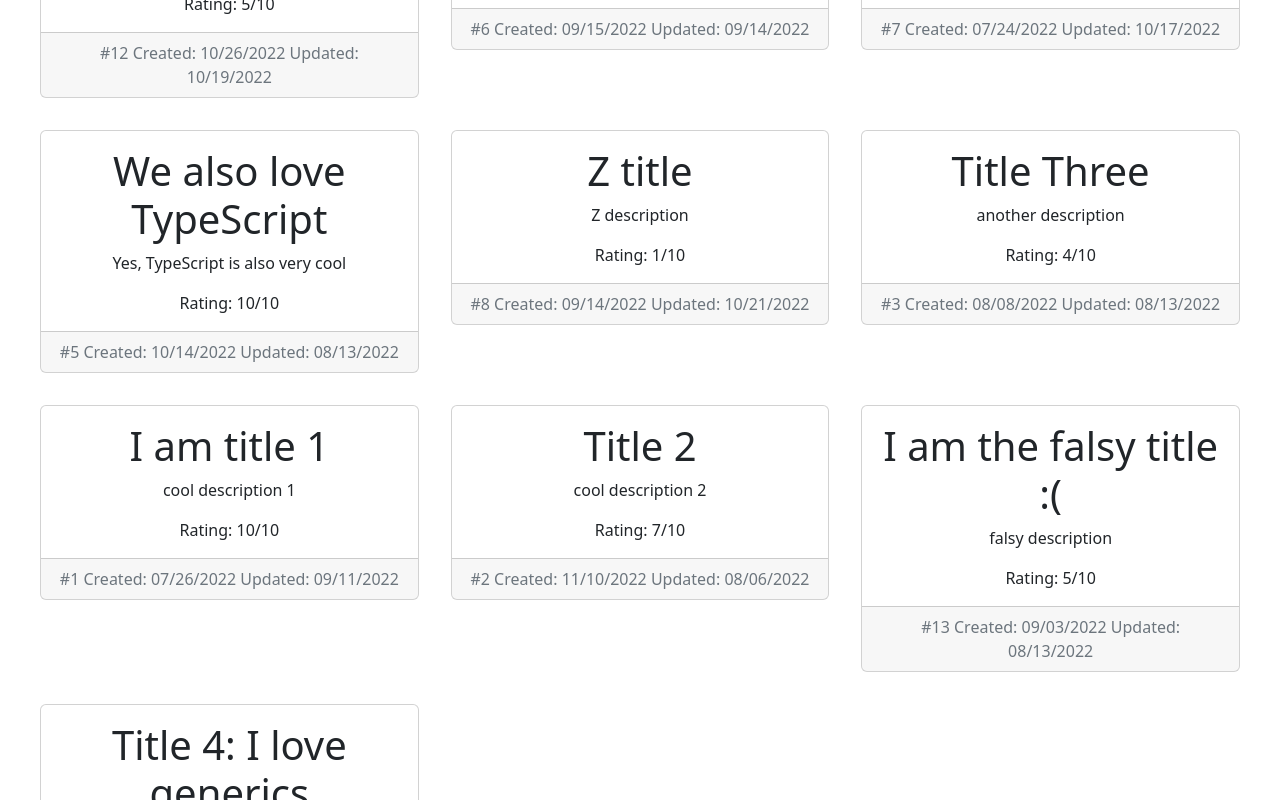
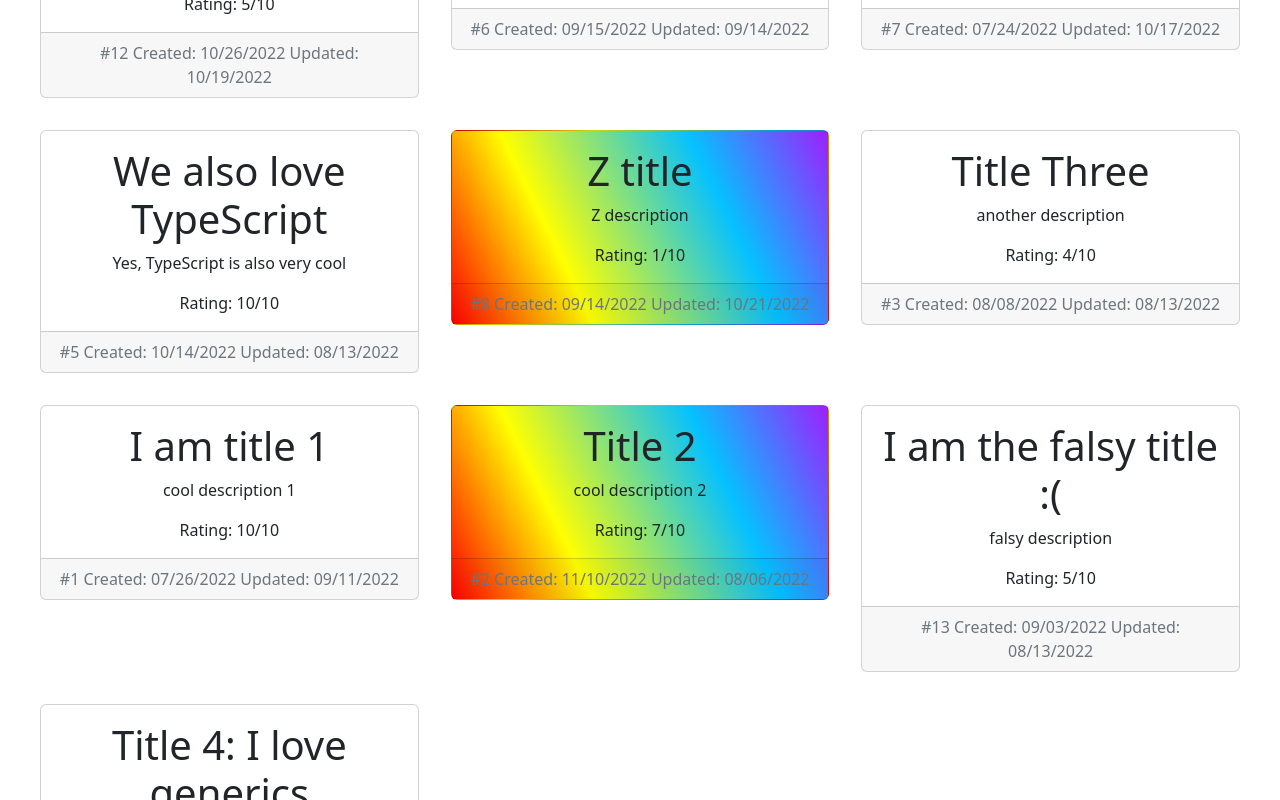
Before and after one commit to anjola-adeuyi/react-typescript-search-sorting-and-filtering, a React (Create React App) app: page / in a window 1280 px wide. Shown: the part 714-1514 px from the top of the page. Built offline with nearby package versions, Linux system fonts and the light colour scheme.

Commit message:
update scss

```diff
--- a/src/index.tsx
+++ b/src/index.tsx
@@ -3,10 +3,9 @@ import ReactDOM from 'react-dom/client';
 import './index.css';
 import App from './App';
 import 'bootstrap/dist/css/bootstrap.css';
+import './styles/styles.scss';
 
-const root = ReactDOM.createRoot(
-  document.getElementById('root') as HTMLElement
-);
+const root = ReactDOM.createRoot(document.getElementById('root') as HTMLElement);
 root.render(
   <React.StrictMode>
     <App />
--- /dev/null
+++ b/src/styles/styles.scss
@@ -0,0 +1,9 @@
+.specialCard {
+  background: linear-gradient(
+    64deg,
+    rgba(255, 0, 0, 1) 0%,
+    rgba(255, 255, 0, 1) 30%,
+    rgba(5, 193, 255, 1) 70%,
+    rgba(158, 31, 255, 1) 100%
+  ); /* w3c */
+}
```
